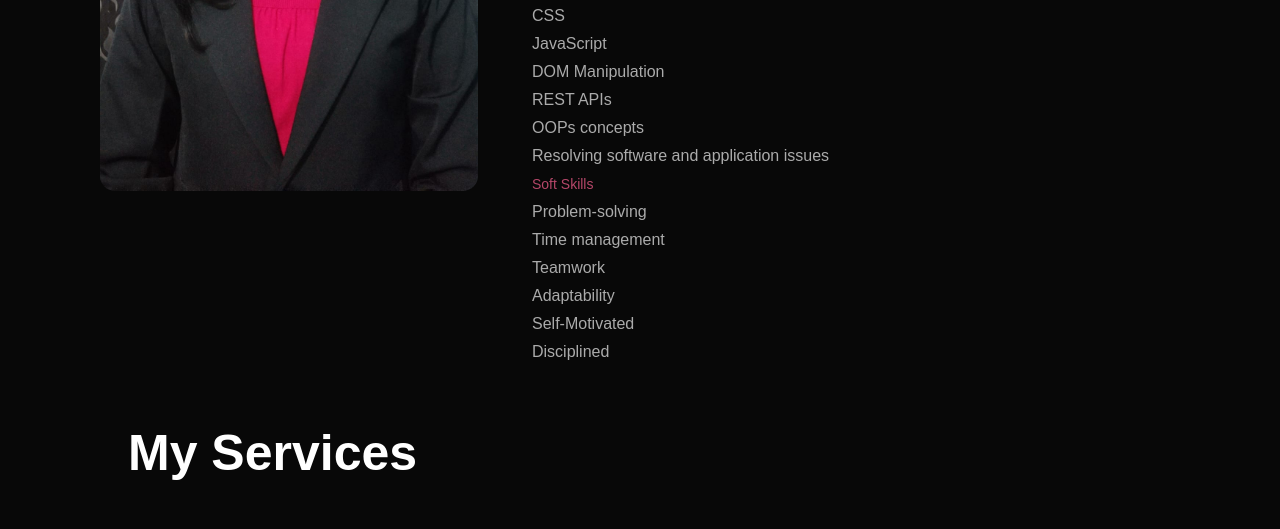
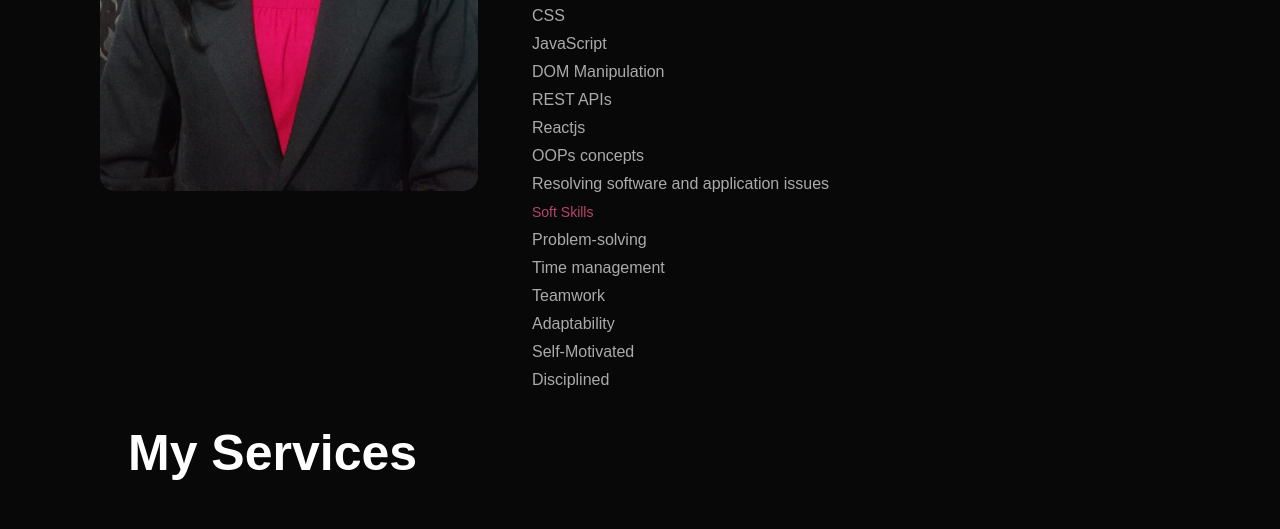
Before and after one commit to Ritukumari2024/Portfolio, a plain HTML site: page index.html in a window 1280 px wide. Shown: the part 1226-1755 px from the top of the page. Drawn offline with nearby package versions, Linux system fonts and the light colour scheme.

Commit message:
Update index.html

```diff
--- a/index.html
+++ b/index.html
@@ -75,6 +75,7 @@
                             <li>JavaScript</li>
                             <li>DOM Manipulation</li>
                             <li>REST APIs</li>
+                            <li>Reactjs</li>
                             <li>OOPs concepts</li>
                             <li>Resolving software and
                                 application issues</li>
```
